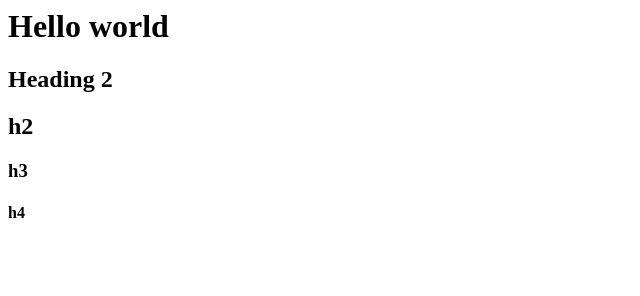
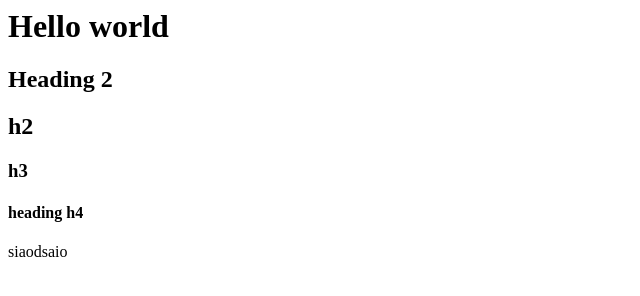
Before and after one commit to Touseef-ahmad/git-flight-rules-practice, a plain HTML site: page index.html in a window 1280 px wide. Shown: the whole page, without its empty margins (0-640 px from the left). Drawn offline with Linux system fonts and the light colour scheme.

Commit message:
somehting

```diff
--- a/app.js
+++ b/app.js
@@ -1,2 +1,5 @@
 console.log('hello world')
 console.log('login feature')
+console.log('login feature')
+
+console.log('login feature')
--- a/index.html
+++ b/index.html
@@ -2,4 +2,5 @@
 <h2>Heading 2</h2>
 <h2>h2</h2>
 <h3>h3</h3>
-<h4>h4</h4>
+<h4>heading h4</h4>
+<div><p>siaodsaio</p></div>
```
